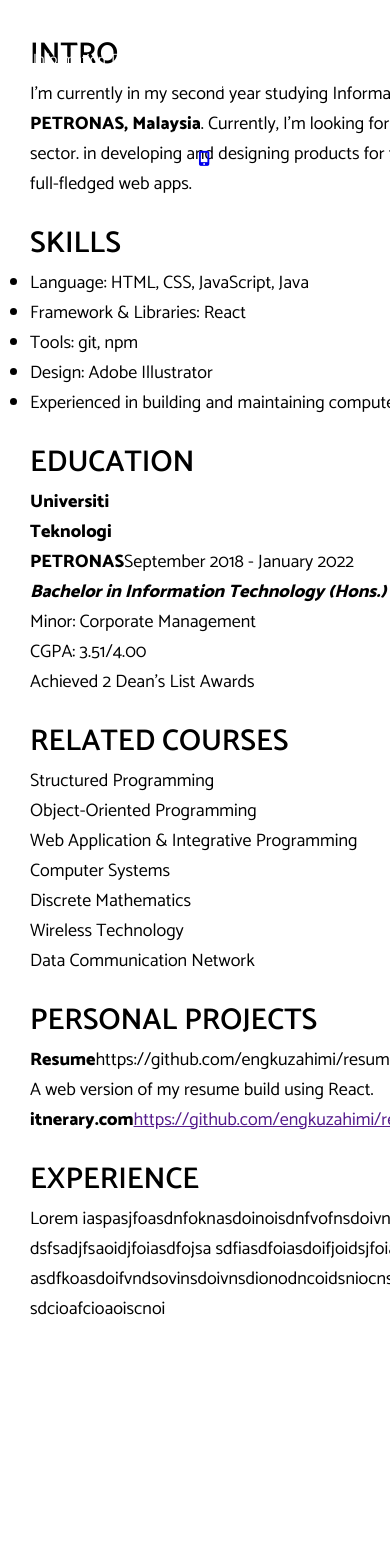
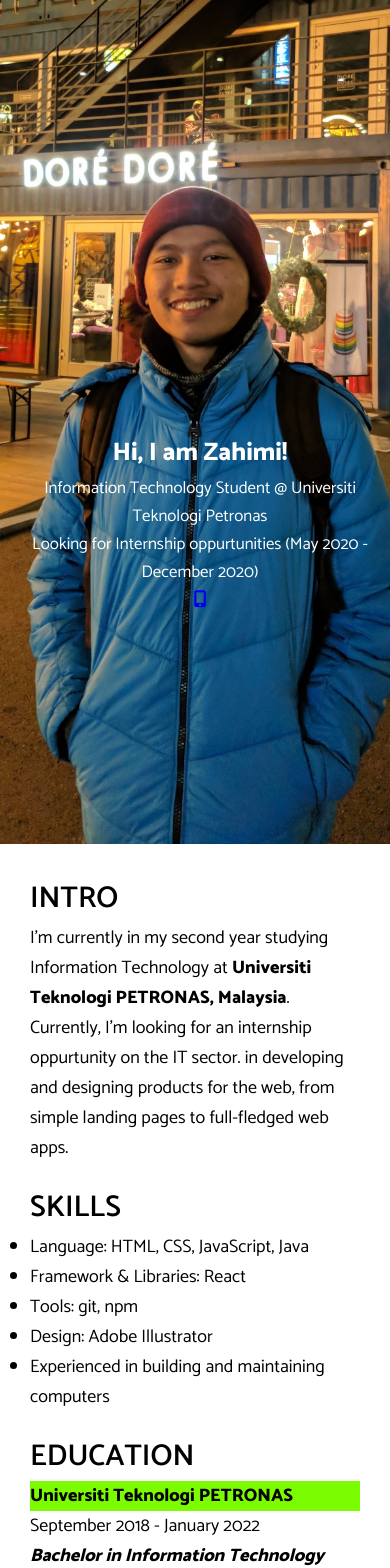
Before and after one commit to engkuzahimi/resume-v1, a React (Create React App) app: page / in a window 390 px wide. Shown: the top 1568 px of the page. Before the commit the page ends 1374 px from the top, so only its background shows below. Built offline with nearby package versions, Linux system fonts and the light colour scheme.

Commit message:
fixed styling both mobile and desktop

```diff
--- a/src/App.css
+++ b/src/App.css
@@ -12,16 +12,11 @@
   height: 100vh;
 }
 
-
-
-
 .right-container{
   font-size: 13px;
   padding: 30px 20px;
   display: grid;
   grid-template-rows: repeat(auto-fit, minmax(4, 20vh));
-    -webkit-animation: slide-top 0.4s cubic-bezier(0.250, 0.460, 0.450, 0.940) both;
-            animation: slide-top 0.4s cubic-bezier(0.250, 0.460, 0.450, 0.940) both;
 
 }
 
@@ -37,22 +32,21 @@
   font-size: 13px;
 }
 
+.details {
+  float: right;
+}
+
 .trueContent{
   flex: 2;
 }
 .left {
   width: 100%;
   height: 100vh;
-
+  position: relative;
   background: url(./me.jpg) center center no-repeat;
   background-size: cover ;
   font-family: 'Catamaran';
   font-size: 15px;
-}
-
-.slide-top {
-	-webkit-animation: slide-top 0.4s cubic-bezier(0.250, 0.460, 0.450, 0.940) both;
-	        animation: slide-top 0.4s cubic-bezier(0.250, 0.460, 0.450, 0.940) both;
 }
 .right {
   overflow: auto;
@@ -65,9 +59,15 @@
 }
 
 .left-content{
-  position: relative;
-
-      opacity: ;
+  display: flex;
+  position: absolute;
+  top: 50%;
+  flex-direction: column;
+  align-self : center;
+  color: white;
+  justify-content: center;
+  text-align: center;
+  padding: 10px 10px 10px 20px;
 }
 
 @media screen and (max-width: 700px) {
@@ -75,16 +75,24 @@
     width: 100%;
   }
   .mainPage{
-    width: device-width;
+    height: 100vh;
     flex-direction: column;
   }
   .left{
-    height: 100vh;
-    overflow: visible;
+    height: 100%;
   }
 
+  .trueContent div{
+    display: block;
+    background-color: lawngreen;
+  }
+  .trueContent p{
+    display: block;
+  }
   .left-content {
-    height: 100%;
+    position: absolute;
+    top: 50%;
+    font-size: 2vh;
   }
 
   .cont-container{
@@ -97,13 +105,13 @@
   }
 
   .right{
-    overflow: inherit;
     max-width: 100%;
-    word-wrap: break-word;
+    overflow: hidden;
   }
 
   .right-container{
+    position: absolute;
     padding: 30px 30px;
     font-size: 18px;
-    display: grid;
+    display: block;
   }}
--- a/src/App.js
+++ b/src/App.js
@@ -11,8 +11,9 @@
     <div className="mainPage">
       <div className="left">
       <Left /></div>
-      <div className="right" data-aos="fade-in">
-      <Right /></div>
+      <div className="right" >
+        <Right />
+      </div>
 
     </div>
 
--- a/src/left.js
+++ b/src/left.js
@@ -3,34 +3,17 @@
 import { findRenderedComponentWithType } from 'react-dom/test-utils'
 export class Left extends Component {
 
-
-helloText = () =>{
-    return{
-        display: 'flex',
-        flexDirection: 'column',
-        position: 'absolute',
-        top : '50%',
-        alignSelf : 'center',
-        color: 'white',
-        justifyContent: 'center',
-        textAlign: 'center',
-        padding: '10px 10px 10px 28px',
-
-    }
-}
     render() {
         return (
-            <div className="left-content" >
-                <div style={this.helloText()}>
+                <div className="left-content">
+                    <div className="forMobile">
                     <h2>Hi, I am Zahimi!</h2>
                     <p>Information Technology Student @  Universiti Teknologi Petronas</p>
-                    <p>Looking for Intership oppurtunities (May 2020 - December 2020)</p>
+                    <p>Looking for Internship oppurtunities (May 2020 - December 2020)</p>
+                    <a href="google.com"><i class="fas fa-mobile-alt"></i></a>
+                    </div>
+                    </div>
 
-                    <div>
-                        <a href="google.com"><i class="fas fa-mobile-alt"></i></a>
-                        </div>
-                </div>
-            </div>
         )
     }
 }
--- a/src/right.js
+++ b/src/right.js
@@ -1,12 +1,6 @@
 import React, { Component } from 'react';
 
 export default class Right extends Component {
-
-    contentWithComments = () =>{
-        return {
-            display: 'flex'
-        }
-    }
 
     textComments = () =>{
         return {
@@ -14,16 +8,10 @@
             alignSelf : 'flex-end'
         }
     }
-    rightBig = () => {
-        return {
-           overflow : 'auto',
-           fontFamily: 'Catamaran',
 
-        }
-    }
     render() {
         return (
-            <div className="right-container" style={this.rightBig()} >
+            <div className="right-container">
                 <div className="cont-container">
                     <p className="emphasizeTitle">INTRO</p>
                     <div>
@@ -48,9 +36,9 @@
                 <div className="cont-container">
                     <p className="emphasizeTitle">EDUCATION</p>
                     <div className="trueContent">
-                    <div style={this.contentWithComments()}>
+                    <div >
                     <p style={{flex: '1'}}><b>Universiti Teknologi PETRONAS</b></p>
-                    <p style={this.textComments()}>September 2018 - January 2022</p>
+                    <p className="details">September 2018 - January 2022</p>
                     </div>
                     <p><b><i>Bachelor in Information Technology (Hons.)</i></b></p>
                     <p>Minor: Corporate Management</p>
@@ -73,25 +61,18 @@
                 <div className="cont-container">
                     <p className="emphasizeTitle">PERSONAL PROJECTS</p>
                     <div className="trueContent">
-                        <div style={this.contentWithComments()}>
-                            <p style={{flex: '1'}}><b>Resume</b></p>
-                            <a style={this.textComments()}>https://github.com/engkuzahimi/resume-v1</a></div>
+                        <div>
+                            <p><b>Resume</b></p>
+                            <a className="details" >https://github.com/engkuzahimi/resume-v1</a></div>
                             <p>A web version of my resume build using React.</p>
-                    <div style={this.contentWithComments()}>
-                            <p style={{flex: '1'}}><b>itnerary.com</b></p>
-                            <a href="" style={this.textComments()}>https://github.com/engkuzahimi/resume-v1</a></div>
-
                     </div>
                     </div>
+
 
                 <div className="cont-container">
                     <p className="emphasizeTitle">EXPERIENCE</p>
                     <div className="trueContent">
-                    <p>Lorem iaspasjfoasdnfoknasdoinoisdnfvofnsdoivnoisdniovvvvvvvvvsd
-                        dsfsadjfsaoidjfoiasdfojsa
-                        sdfiasdfoiasdoifjoidsjfoiadjsoifioasdfjiosdnsdvnsodivnosd-pdadas
-                        asdfkoasdoifvndsovinsdoivnsdionodncoidsniocnsoidncoiansoicnaoiscoiascnaoisncoiasskok
-                        sdcioafcioaoiscnoi
+                    <p>
                     </p>
                     </div>
                 </div>
```
